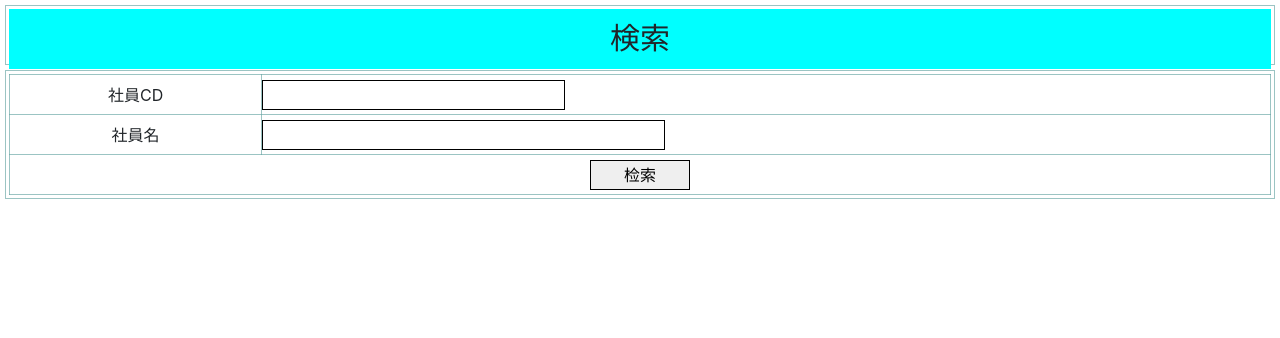
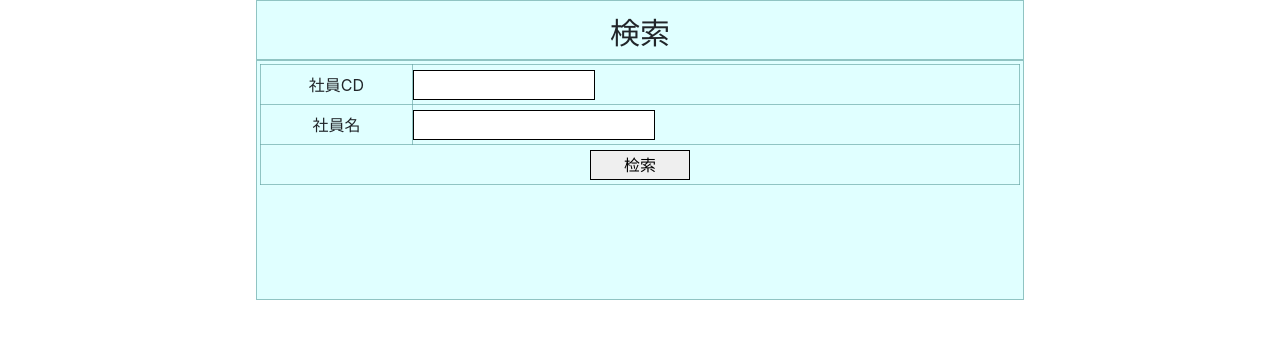
Before and after one commit to dapsjj/creditSystem, a plain HTML site: page index.html in a window 1280 px wide. Drawn offline with nearby package versions, Linux system fonts and the light colour scheme.

Commit message:
Update index.html

```diff
--- a/index.html
+++ b/index.html
@@ -26,18 +26,25 @@
 				height: 60px;
 				padding: 3px;
 				border: 1px solid #66a5a4a6;
+				width: 60%;
+				margin: 0 auto;
+				background: #E0FFFF;
 			}
 			.tablebox{
 				margin: 5px 5px;
 				padding: 3px;
 				border: 1px solid #66a5a4a6;
+				margin: 0 auto;
+				width: 60%;
+   			    height: 30%;
+   			    background-color: #E0FFFF;
 			}
 			header p{
 				font-family: Microsoft YaHei;
 				line-height: 60px;
 				text-align: center;
 				font-size:30px;
-				background: #00ffff;
+
 			}
 			.tablebox table{
 				width: 100%;
@@ -51,8 +58,9 @@
 				text-align: center;
 			}
 			#echartDiv{
-				width: 800px;
+				width:920px;
 				height:460px;
+				margin: 0 auto;
 			}
 		</style>
 <script src="${rc.contextPath}/statics/libs/jquery.min.js"></script>
@@ -144,7 +152,7 @@
 		                               text: 'グルーピング'
 		                           },
 		                           //backgroundColor:'rgba(128, 128, 128, 0.1)', //rgba设置透明度0.1
-		                        	backgroundColor: '#E0FFFF',
+		                           backgroundColor: '#E0FFFF',
 		                           tooltip : {
 		                               showDelay : 0,
 		                               formatter : function (params) {
```
